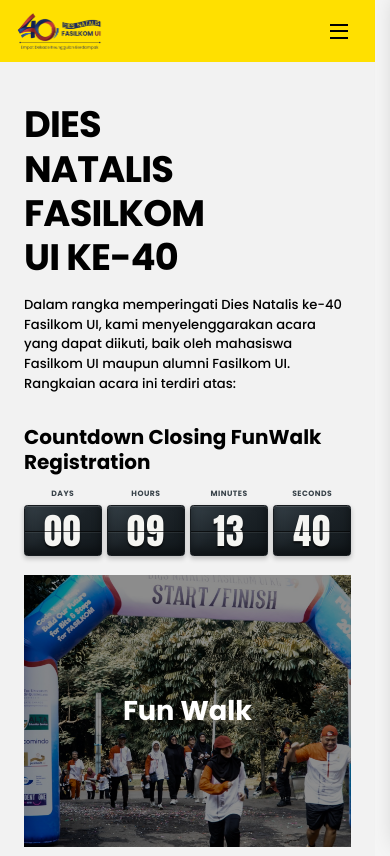
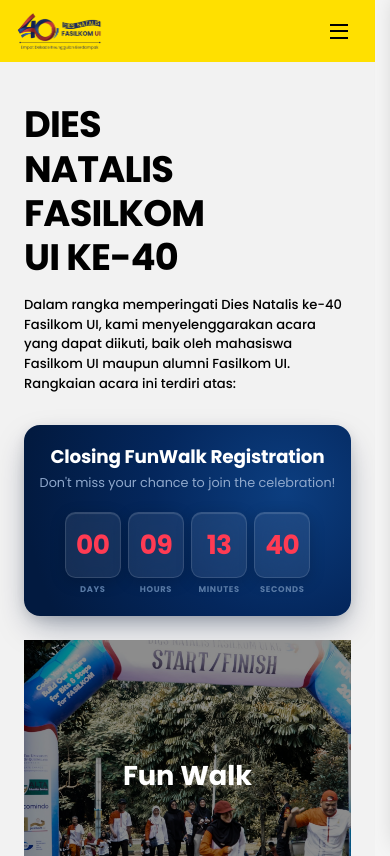
Before and after one commit to HaikalMuzaki/Fun-Walk, a Django app: page / in a window 390 px wide. Shown: the top 856 px of the page. Run offline with Django 5.2, Linux system fonts and the light colour scheme.

Commit message:
Update Countdown Timer UI

```diff
--- a/registration/static/registration/css/style.css
+++ b/registration/static/registration/css/style.css
@@ -260,81 +260,108 @@ body {
 }
 
 .registration-countdown {
-  margin-bottom: 1.15rem;
-}
-
-.registration-countdown h2 {
-  margin: 0 0 0.8rem;
-  font-size: 1.55rem;
+  width: 100%;
+  margin-bottom: 1.5rem;
+  padding: 1.75rem 2.25rem;
+  border-radius: 1.25rem;
+  background: radial-gradient(circle at 80% 35%, #0c3e80 0%, #04275d 45%, #021a40 90%);
+  box-shadow: 0 14px 34px -8px rgba(2, 22, 60, 0.4), 0 4px 14px -2px rgba(0, 0, 0, 0.15);
+  box-sizing: border-box;
+}
+
+.countdown-content {
+  display: flex;
+  align-items: center;
+  justify-content: space-between;
+  gap: 1.5rem;
+  flex-wrap: wrap;
+}
+
+.countdown-info {
+  display: flex;
+  flex-direction: column;
+  gap: 0.35rem;
+}
+
+.registration-countdown h2,
+.countdown-title {
+  margin: 0;
+  color: #ffffff;
+  font-family: "Poppins", sans-serif;
+  font-size: 1.75rem;
   font-weight: 700;
   line-height: 1.25;
+  letter-spacing: -0.01em;
+}
+
+.countdown-subtitle {
+  margin: 0;
+  color: #8fa8cc;
+  font-family: "Poppins", sans-serif;
+  font-size: 0.92rem;
+  font-weight: 400;
+  line-height: 1.4;
 }
 
 .countdown-timer {
-  display: grid;
-  grid-template-columns: repeat(4, minmax(0, 1fr));
-  gap: 0.65rem;
-  max-width: 34rem;
+  display: flex;
+  align-items: center;
+  gap: 0.85rem;
+  flex-shrink: 0;
 }
 
 .countdown-unit {
-  display: grid;
-  gap: 0.3rem;
+  display: flex;
+  flex-direction: column;
+  align-items: center;
+  gap: 0.5rem;
   text-align: center;
 }
 
+.countdown-digit {
+  display: flex;
+  align-items: center;
+  justify-content: center;
+  width: 4.75rem;
+  height: 5.35rem;
+  border-radius: 0.85rem;
+  background: rgba(255, 255, 255, 0.08);
+  border: 1px solid rgba(255, 255, 255, 0.12);
+  backdrop-filter: blur(12px);
+  -webkit-backdrop-filter: blur(12px);
+  box-shadow: inset 0 1px 1px rgba(255, 255, 255, 0.15), 0 4px 16px rgba(0, 0, 0, 0.18);
+  color: #ff3b53;
+  font-family: "Poppins", sans-serif;
+  font-size: 2.35rem;
+  font-weight: 700;
+  line-height: 1;
+  letter-spacing: -0.02em;
+}
+
+.countdown-digit::after {
+  display: none;
+}
+
 .countdown-label {
-  color: #39434a;
-  font-size: 0.57rem;
+  color: #5c7eab;
+  font-family: "Poppins", sans-serif;
+  font-size: 0.65rem;
   font-weight: 700;
-  letter-spacing: 0.06rem;
+  letter-spacing: 0.08rem;
   text-transform: uppercase;
 }
 
-.countdown-digit {
-  position: relative;
-  display: grid;
-  min-height: 4.25rem;
-  place-items: center;
-  overflow: hidden;
-  border: 1px solid #171c20;
-  border-radius: 0.2rem;
-  background: linear-gradient(145deg, #354047 0%, #1b2227 48%, #11171b 100%);
-  box-shadow: inset 0 1px 0 rgb(255 255 255 / 16%), inset 0 -0.35rem 0.6rem rgb(0 0 0 / 42%), 0 0.16rem 0.3rem rgb(0 0 0 / 24%);
-  color: #f5f5f2;
-  font-family: Impact, Haettenschweiler, "Arial Narrow Bold", sans-serif;
-  font-size: 3.15rem;
-  font-weight: 400;
-  letter-spacing: 0.03em;
-  line-height: 1;
-  text-shadow: 0 0.12rem 0.12rem rgb(0 0 0 / 70%);
-}
-
-.countdown-digit::after {
-  position: absolute;
-  top: 50%;
-  right: 0;
-  left: 0;
-  height: 1px;
-  background: rgb(0 0 0 / 65%);
-  box-shadow: 0 1px 0 rgb(255 255 255 / 8%);
-  content: "";
-}
-
 .countdown-closed-message {
-  margin: 0.7rem 0 0;
-  color: #b82323;
-  font-size: 0.8rem;
+  margin: 0.85rem 0 0;
+  color: #ff8595;
+  font-size: 0.85rem;
   font-weight: 600;
+  text-align: center;
 }
 
 @media (min-width: 769px) {
-  .registration-countdown {
-    margin-left: clamp(1rem, 2vw, 2rem);
-  }
-
   .event-list {
-    margin-top: 2rem;
+    margin-top: 1.5rem;
   }
 }
 
@@ -1360,8 +1387,15 @@ body {
     font-size: 0.82rem;
   }
 
-  .registration-countdown h2 {
-    font-size: 1.35rem;
+  .registration-countdown h2,
+  .countdown-title {
+    font-size: 1.45rem;
+  }
+
+  .countdown-digit {
+    width: 4.3rem;
+    height: 4.9rem;
+    font-size: 2.1rem;
   }
 
   .event-list {
@@ -1430,8 +1464,36 @@ body {
     max-width: 38rem;
   }
 
-  .registration-countdown h2 {
-    font-size: 1.45rem;
+  .registration-countdown {
+    padding: 1.5rem 1.25rem;
+  }
+
+  .countdown-content {
+    flex-direction: column;
+    align-items: center;
+    text-align: center;
+    gap: 1.25rem;
+  }
+
+  .countdown-info {
+    align-items: center;
+    text-align: center;
+  }
+
+  .registration-countdown h2,
+  .countdown-title {
+    font-size: 1.4rem;
+  }
+
+  .countdown-timer {
+    justify-content: center;
+    gap: 0.65rem;
+  }
+
+  .countdown-digit {
+    width: 4.1rem;
+    height: 4.6rem;
+    font-size: 1.95rem;
   }
 
   .event-list {
@@ -1494,22 +1556,38 @@ body {
     font-size: 2.3rem;
   }
 
-  .registration-countdown h2 {
-    font-size: 1.25rem;
+  .registration-countdown {
+    padding: 1.25rem 0.85rem;
+    border-radius: 1rem;
+  }
+
+  .registration-countdown h2,
+  .countdown-title {
+    font-size: 1.15rem;
+  }
+
+  .countdown-subtitle {
+    font-size: 0.8rem;
   }
 
   .countdown-timer {
+    gap: 0.45rem;
+  }
+
+  .countdown-unit {
     gap: 0.35rem;
   }
 
+  .countdown-digit {
+    width: 3.5rem;
+    height: 4.1rem;
+    font-size: 1.65rem;
+    border-radius: 0.65rem;
+  }
+
   .countdown-label {
-    font-size: 0.48rem;
-    letter-spacing: 0.03rem;
-  }
-
-  .countdown-digit {
-    min-height: 3.2rem;
-    font-size: 2.25rem;
+    font-size: 0.52rem;
+    letter-spacing: 0.04rem;
   }
 
   .event-list {
--- a/registration/templates/registration/base.html
+++ b/registration/templates/registration/base.html
@@ -8,7 +8,7 @@
   <link href="https://fonts.googleapis.com" rel="preconnect"/>
   <link crossorigin="" href="https://fonts.gstatic.com" rel="preconnect"/>
   <link href="https://fonts.googleapis.com/css2?family=Poppins:wght@400;500;600;700&amp;display=swap" rel="stylesheet"/>
-  <link href="{% static 'registration/css/style.css' %}?v=20260929-countdown-v2" rel="stylesheet"/>
+  <link href="{% static 'registration/css/style.css' %}?v=20260930-countdown-bluered" rel="stylesheet"/>
 </head>
 <body>
   {% comment %}
--- a/registration/templates/registration/index.html
+++ b/registration/templates/registration/index.html
@@ -22,23 +22,28 @@
     </div>
     <div class="dies-content">
       <section class="registration-countdown" aria-labelledby="countdown-title" data-countdown-end="2026-09-30T23:59:59+07:00">
-        <h2 id="countdown-title">Countdown Closing FunWalk Registration</h2>
+        <div class="countdown-content">
+          <div class="countdown-info">
+            <h2 id="countdown-title" class="countdown-title">Closing FunWalk Registration</h2>
+            <p class="countdown-subtitle">Don't miss your chance to join the celebration!</p>
+          </div>
           <div class="countdown-timer" aria-live="polite">
             <div class="countdown-unit">
-            <span class="countdown-label">Days</span>
               <strong class="countdown-digit" data-countdown-days>00</strong>
+              <span class="countdown-label">DAYS</span>
             </div>
             <div class="countdown-unit">
-            <span class="countdown-label">Hours</span>
               <strong class="countdown-digit" data-countdown-hours>00</strong>
+              <span class="countdown-label">HOURS</span>
             </div>
             <div class="countdown-unit">
-            <span class="countdown-label">Minutes</span>
               <strong class="countdown-digit" data-countdown-minutes>00</strong>
+              <span class="countdown-label">MINUTES</span>
             </div>
             <div class="countdown-unit">
-            <span class="countdown-label">Seconds</span>
               <strong class="countdown-digit" data-countdown-seconds>00</strong>
+              <span class="countdown-label">SECONDS</span>
+            </div>
           </div>
         </div>
         <p class="countdown-closed-message" hidden>Pendaftaran telah ditutup.</p>
```
Lines whose indentation alone changed are shown as unchanged.
